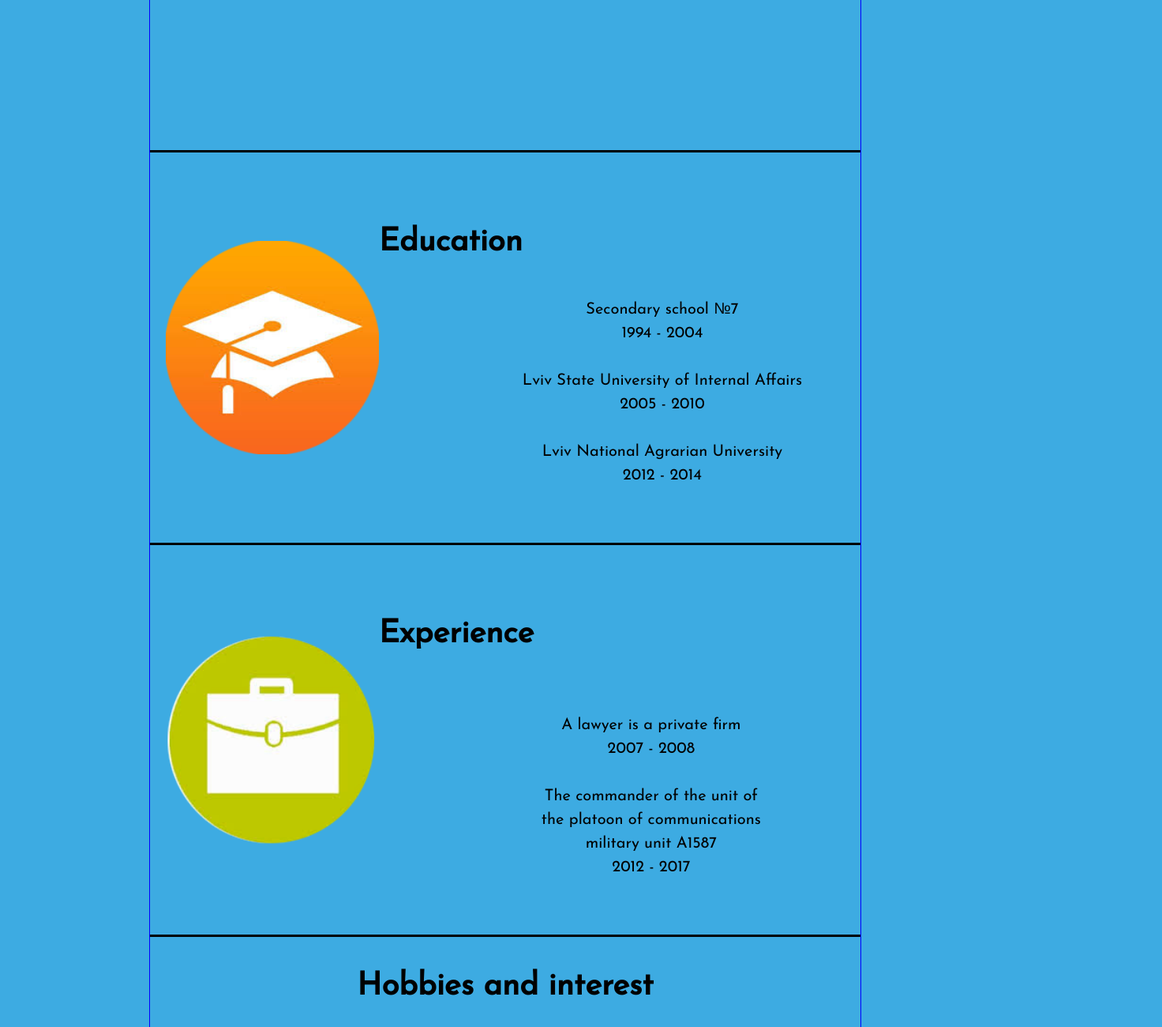
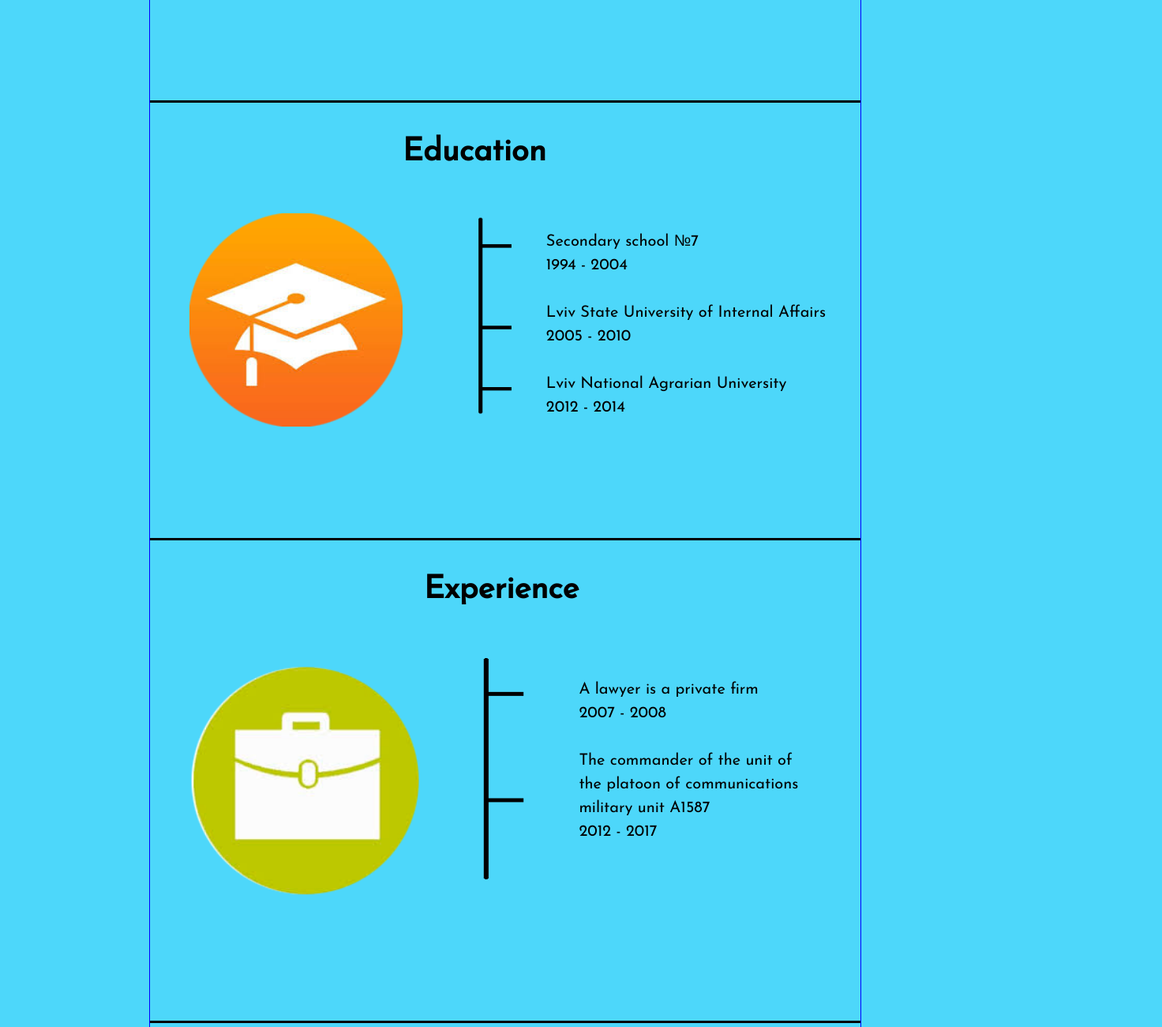
Before and after one commit to vovabatsyk/weather_cli, a plain HTML site: page index.html in a window 1280 px wide. Shown: the part 620-1920 px from the top of the page at 79% size, 1472 px wide, since content can reach past the window. Drawn offline with Linux system fonts and the light colour scheme.

Commit message:
“Initials”

```diff
--- a/css/index.css
+++ b/css/index.css
@@ -1,38 +1,28 @@
-@import url('https://fonts.googleapis.com/css?family=Josefin+Sans');
-* {
+@import url('https://fonts.googleapis.com/css?family=Josefin+Sans'); * {
     font-family: 'Josefin Sans', sans-serif;
 }
 
-
 body {
-	background-color: #3dabe2;
+    background-color: #4dd7fa;
     max-width: 900px;
     margin: 0 auto;
     border: 1px solid blue;
-
 }
 
-header{
-	height:400px;
+header {
     margin: 1px 1px 1px 1px;
-	padding: 20px 1px 1px 1px;
-}
-.logo {
-	height:130%;
-	width: 100%;
+    padding: 0 1px 1px 1px;
 }
 
-nav {
+header nav {
     overflow: hidden;
-	position: absolute;
-	top: 0;
     width: 100%;
     display: flex;
     flex-direction: row;
     flex-wrap: wrap;
     justify-content: space-between;
+}
 
-}
 nav ul {
     margin-top: 0px;
     padding-left: 0px;
@@ -42,7 +32,6 @@
     border: solid 1px;
     float: left;
     list-style: none;
-
 }
 
 nav li a {
@@ -62,6 +51,7 @@
     font-size: 40px;
     text-align: center;
 }
+
 p {
     font-size: 20px;
 }
@@ -69,7 +59,15 @@
 #home {
     text-align: center;
     font-size: 30px;
-	height:350px;
+    margin-top: 350px;
+    height: 300px;
+}
+
+#home img {
+    width: 350px;
+    height: 300px;
+    position: relative;
+    bottom: 500px;
 }
 
 #education {
@@ -77,22 +75,30 @@
     border-top-style: solid;
     line-height: 1.5;
     display: flex;
-	flex-direction:row;
-		flex-wrap:wrap;
-		padding: 50px 0 50px 0;
+    flex-direction: row;
+    flex-wrap: wrap;
+    padding: 0 0 50px 0;
 }
-#education h2 {
-	margin-bottom: 300px;
+
+#education h2 img {
+    height: 60%;
+    padding-top: 50px;
+    margin-top: 0px;
 }
+
 #education img {
     width: 30%;
     height: 30%;
-	align-self:center;
-	margin-left: 20px
+    align-self: center;
+    margin-left: 50px;
+    margin-top: 50px;
 }
+
 #education p {
     font-size: 20px;
     align-self: flex-end;
+    margin-bottom: 100px;
+    text-align: left
 }
 
 #experience {
@@ -100,23 +106,30 @@
     border-top-style: solid;
     line-height: 1.5;
     display: flex;
-	flex-direction:row;
+    flex-direction: row;
     flex-wrap: wrap;
-		padding: 50px 0 50px 0;
+    padding: 0 0 50px 0;
 }
+
+#experience h2 img {
+    height: 60%;
+    padding-top: 50px;
+    margin: 0;
+}
+
 #experience p {
     font-size: 20px;
-    align-self: flex-end;
+    align-self: center;
     width: 33%;
+    text-align: left;
 }
-#experience h2 {
-margin-bottom: 300px;}
 
 #experience img {
-	width: 30%;
-	height: 30%;
-	align-self:center;
-	margin-left: 20px
+    width: 33%;
+    height: 33%;
+    align-self: center;
+    margin-left: 50px;
+    margin-top: 50px;
 }
 
 #hobbies {
@@ -142,6 +155,7 @@
 .phone {
     width: 100px;
 }
+
 .hobbies img {
     width: 200px;
     height: 200px;
@@ -156,18 +170,26 @@
     width: 30%;
     padding: 8px 5px;
 }
+
 .mysite {
     text-align: center;
 }
+
 @media (max-width: 870px) {
     #education, #experience {
         display:block;
     }
+
     #education h2, #experience h2 {
         margin-bottom: 1px;
     }
-#experience p {
+
+    #experience p, #education p {
         width: 100%;
+        text-align: center;
     }
 
+    #experience h2 img, #education h2 img {
+        display: none;
     }
+}
--- a/index.html
+++ b/index.html
@@ -9,35 +9,66 @@
     </head>
     <body>
         <header>
-            <img src="img/logo.jpg" alt="logo" class="logo">
             <nav>
                 <ul>
-                    <li><a href="#home">Home</a></li>
-                    <li><a href="#education">Education</a></li>
-                    <li><a href="#experience">Experience</a></li>
-                    <li><a href="#hobbies">Hobbies and interest</a></li>
-                    <li><a href="#portfolio">Portfolio</a></li>
-                    <li><a href="#contacts">Contacts</a></li>
+                    <li>
+                        <a href="#home">Home</a>
+                    </li>
+                    <li>
+                        <a href="#education">Education</a>
+                    </li>
+                    <li>
+                        <a href="#experience">Experience</a>
+                    </li>
+                    <li>
+                        <a href="#hobbies">Hobbies and interest</a>
+                    </li>
+                    <li>
+                        <a href="#portfolio">Portfolio</a>
+                    </li>
+                    <li>
+                        <a href="#contacts">Contacts</a>
+                    </li>
                 </ul>
             </nav>
         </header>
         <main>
             <section id="home">
                 <h1>Batsyk Volodymyr</h1>
-                    <p>Hello! <br> I’m Vova, I live in Lviv. I am currently studying HTML5/CSS/JavaScript Fundamentals.</p>
+                <p>
+                    Hello! <br>I’m Vova, I live in Lviv. I am currently studying HTML5/CSS/JavaScript Fundamentals.
+                </p>
+                <img src="img/myphoto.png" alt="My photo" class="logo">
             </section>
             <section id="education">
                 <img src="img/education.png" alt="Education">
-                <h2>Education</h2>
-                    <p>Secondary school №7<br> 1994 - 2004<br><br>
-                    Lviv State University of Internal Affairs<br>2005 - 2010<br><br>
-                    Lviv National Agrarian University<br>2012 - 2014<br>
+                <h2>
+                    Education<br>
+                    <img src="img/line1.png" alt="Line">
+                </h2>
+                <p>
+                    Secondary school №7<br>
+                    1994 - 2004<br>
+                    <br>
+                    Lviv State University of Internal Affairs<br>
+                    2005 - 2010<br>
+                    <br>
+                    Lviv National Agrarian University<br>
+                    2012 - 2014<br>
                 </p>
             </section>
             <section id="experience">
                 <img src="img/experience.png" alt="Experience">
-                <h2>Experience</h2>
-                    <p>A lawyer is a private firm<br> 2007 - 2008 <br><br> The commander of the unit of the platoon of communications   military unit A1587 <br>2012 - 2017<br>
+                <h2>
+                    Experience<br>
+                    <img src="img/line2.png" alt="Line">
+                </h2>
+                <p>
+                    A lawyer is a private firm<br>
+                    2007 - 2008 <br>
+                    <br>
+                    The commander of the unit of the platoon of communications   military unit A1587 <br>
+                    2012 - 2017<br>
                 </p>
             </section>
             <section id="hobbies">
@@ -55,7 +86,8 @@
             <section id="portfolio">
                 <h2>Portfolio</h2>
                 <div class="mysite">
-                    <a href="index.html"><img src="img/mysite.png" alt="My site"></a><br>
+                    <a href="index.html">
+                        <img src="img/mysite.png" alt="My site"></a><br>
                     <a href="index.html">www.mysite.com</a>
                 </div>
             </section>
@@ -64,25 +96,23 @@
                     <h2>Contact me</h2>
                     <form method="POST" action="https://formspree.io/vovabatsyk@gmail.com">
                         <label for="client-name">
-                            <input type="text" name="client-name"
-                            id="client-name"
-                            placeholder="Your Name"
-                            required>
+                            <input type="text" name="client-name" id="client-name" placeholder="Your Name" required>
                         </label>
                         <br>
                         <label>
-                            <input type="email" name="client-email"
-                            placeholder="Your Adress"
-                            required>
+                            <input type="email" name="client-email" placeholder="Your Adress" required>
                         </label>
                         <br>
-                		<textarea name="message" rows="5" cols="56" placeholder="Your Message"></textarea><br>
+                        <textarea name="message" rows="5" cols="56" placeholder="Your Message"></textarea>
+                        <br>
                         <input type="submit" value="Send">
                     </form>
                 </div>
                 <div>
-                	<img src="img/call.png" alt="Phone" class="call">+38(067)-000-00-00
-                	<a href="https://www.facebook.com/vovabatsyk"><img src="img/face.png" alt="Facebook" class="phone"></a>
+                    <img src="img/call.png" alt="Phone" class="call">
+                    +38(067)-000-00-00
+                    <a href="https://www.facebook.com/vovabatsyk">
+                        <img src="img/face.png" alt="Facebook" class="phone"></a>
                     <a href="https://www.facebook.com/vovabatsyk">www.facebook.com/vovabatsyk</a>
                 </div>
             </footer>
```
Also changed, not shown: img/line1.png (added), img/line2.png (added). Lines whose indentation alone changed are shown as unchanged.
